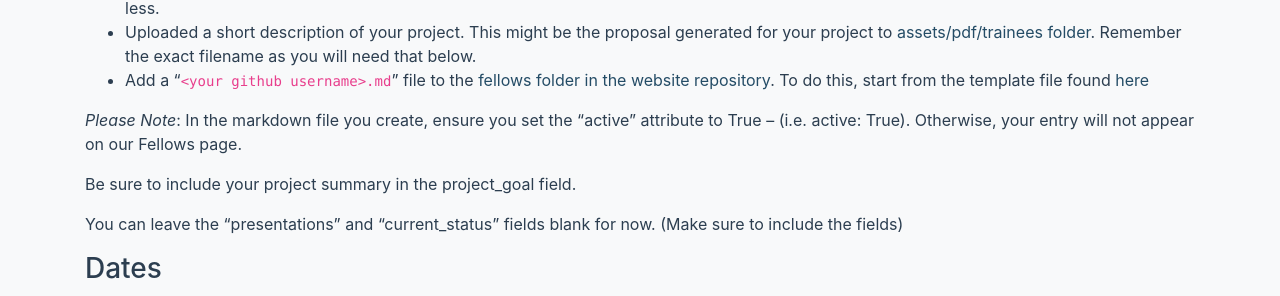
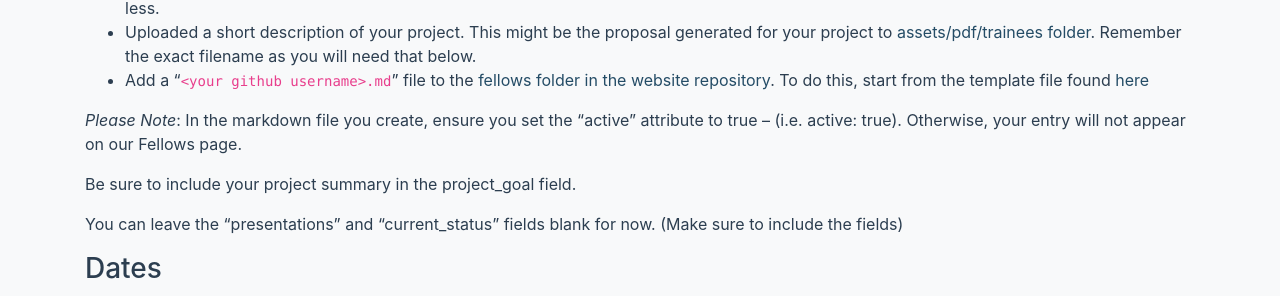
Before and after one commit to research-software-collaborations/research-software-collaborations.github.io, a Jekyll site: the page built from pages/docs/trainees.md, in a window 1280 px wide and 1059 px high. Shown: the part 324-620 px from the top of the window. Built offline with Jekyll 4.4.1, drawn with Linux system fonts in a browser that asks for light colours; cached includes are drawn as plain includes.

```diff
--- a/_plugins/checkpres.rb
+++ b/_plugins/checkpres.rb
@@ -38,6 +38,7 @@ module Checks
 
           # Add the member shortname to every presentation
           presentations[index]['member'] = mydoc.data['shortname']
+          presentations[index]['fullname'] = mydoc.data['name']
         end
       end
 
--- a/pages/docs/trainees.md
+++ b/pages/docs/trainees.md
@@ -18,7 +18,7 @@ You should submit a pull request with the photo, a markdown file with the summar
 * Uploaded a short description of your project. This might be the proposal generated for your project to [assets/pdf/trainees folder](https://github.com/research-software-collaborations/research-software-collaborations.github.io/tree/master/assets/pdf/trainees). Remember the exact filename as you will need that below.
 * Add a "`<your github username>.md`" file to the [fellows folder in the website repository](https://github.com/research-software-collaborations/research-software-collaborations.github.io/tree/master/pages/trainees). To do this, start from the template file found [here](https://github.com/research-software-collaborations/research-software-collaborations.github.io/blob/master/pages/trainees/template.md.txt)
 
-*Please Note*:  In the markdown file you create, ensure you set the “active” attribute to True – (i.e.  active: True).  Otherwise, your entry will not appear on our Fellows page.
+*Please Note*:  In the markdown file you create, ensure you set the “active” attribute to true – (i.e.  active: true).  Otherwise, your entry will not appear on our Fellows page.
 
 Be sure to include your project summary in the project_goal field.
 
```
Also changed, not shown: pages/presentations/byinstitution.md (+1 -1 lines).
